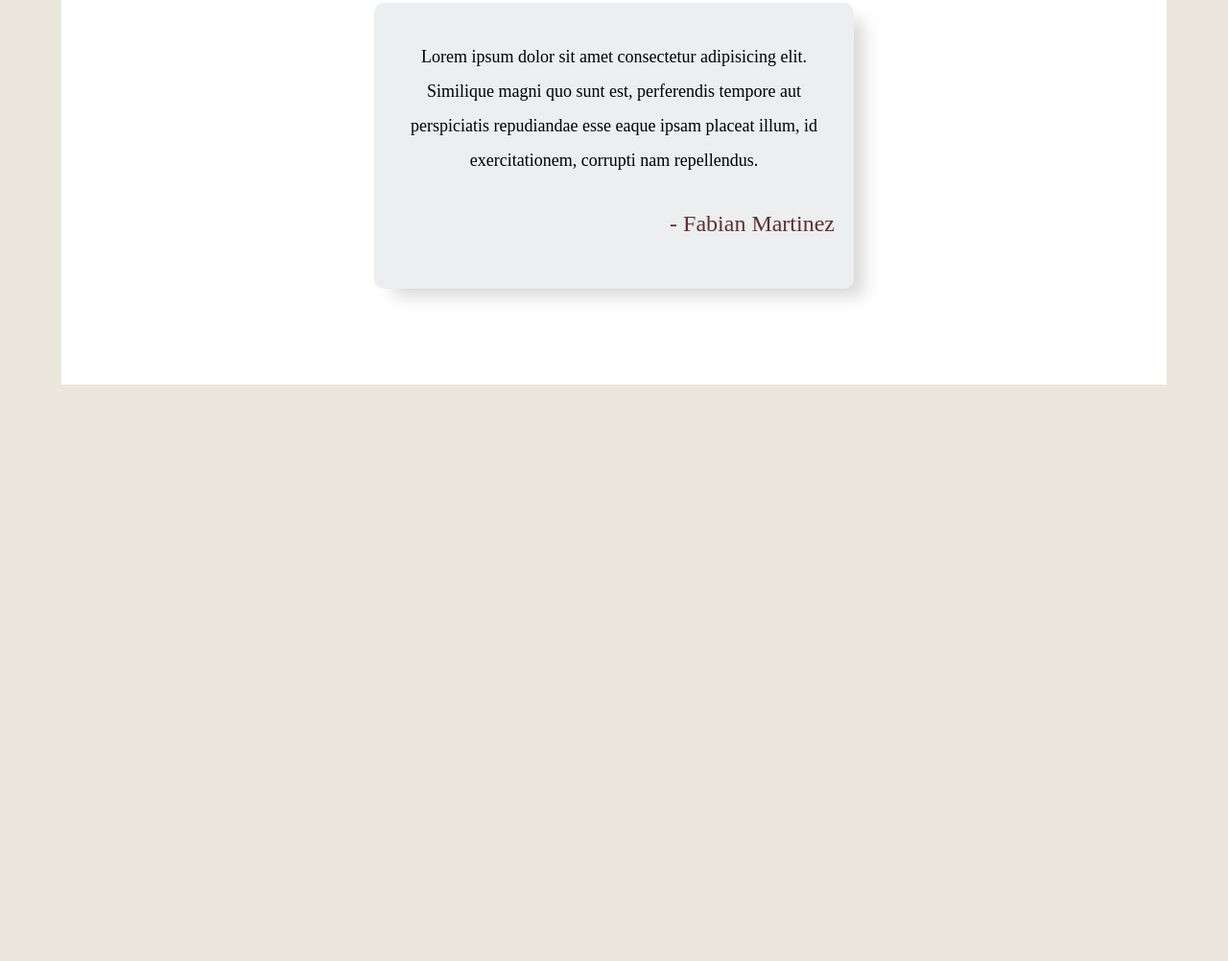
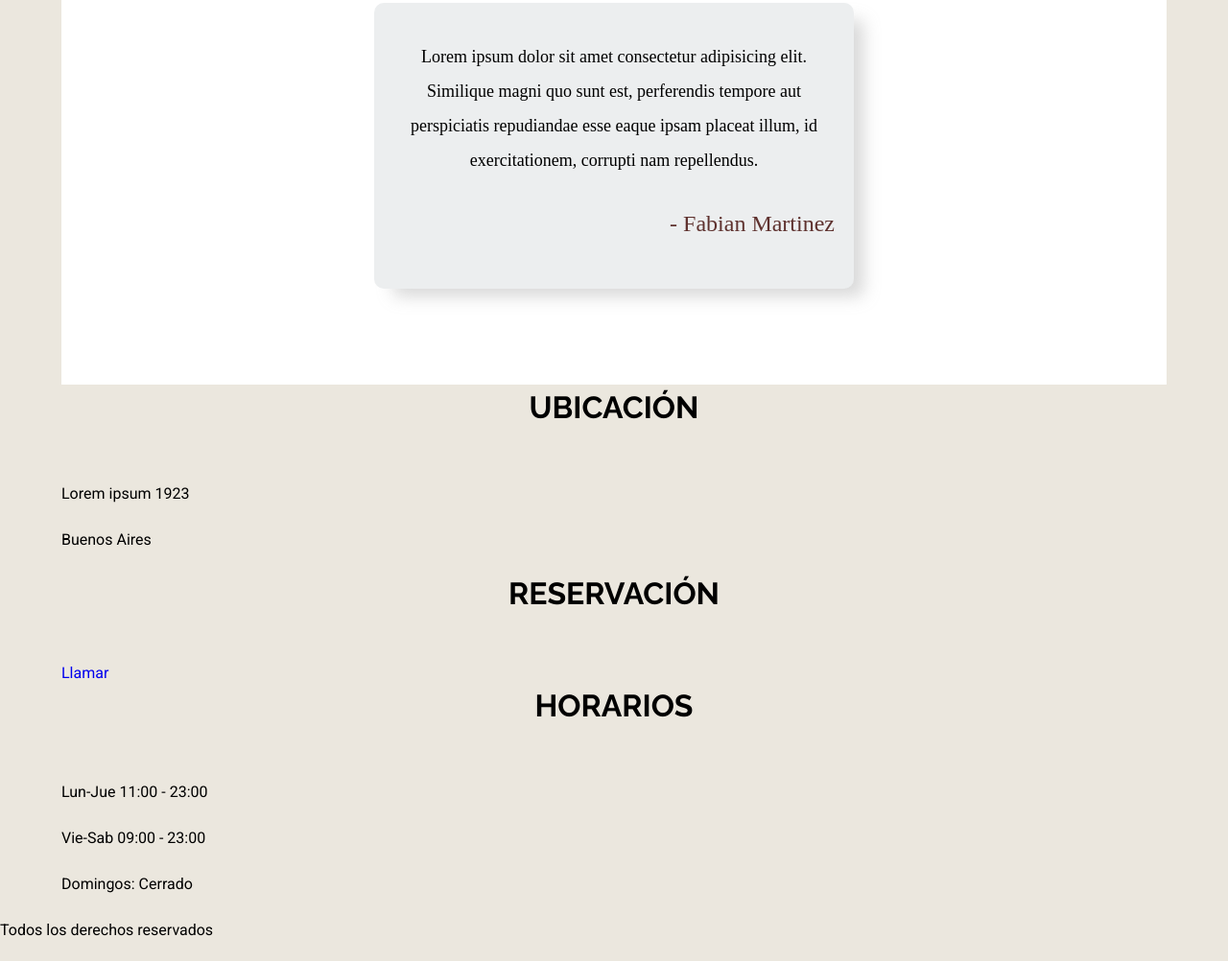
Before and after one commit to MartinezFabian/Coffee-Shop-Website, a website: page index.html in a window 1280 px wide. Shown: the part 4921-5923 px from the top of the page at 96% size. Before the commit the page ends 5322 px from the top, so only its background shows below. Drawn offline with Linux system fonts and the light colour scheme; a web font is replaced by a local one.

Commit message:
add footer section HTML

```diff
--- a/index.html
+++ b/index.html
@@ -219,5 +219,26 @@
         <p class="author">- Fabian Martinez</p>
       </div>
     </section>
+
+    <footer class="footer">
+      <div class="container footer-content">
+        <div class="footer-box location">
+          <h3>Ubicación</h3>
+          <p>Lorem ipsum 1923</p>
+          <p>Buenos Aires</p>
+        </div>
+        <div class="footer-box reservation">
+          <h3>Reservación</h3>
+          <a href="tel:+544485897">Llamar</a>
+        </div>
+        <div class="footer-box hours">
+          <h3>Horarios</h3>
+          <p>Lun-Jue 11:00 - 23:00</p>
+          <p>Vie-Sab 09:00 - 23:00</p>
+          <p>Domingos: Cerrado</p>
+        </div>
+      </div>
+      <p class="copyrigth">Todos los derechos reservados</p>
+    </footer>
   </body>
 </html>
```
